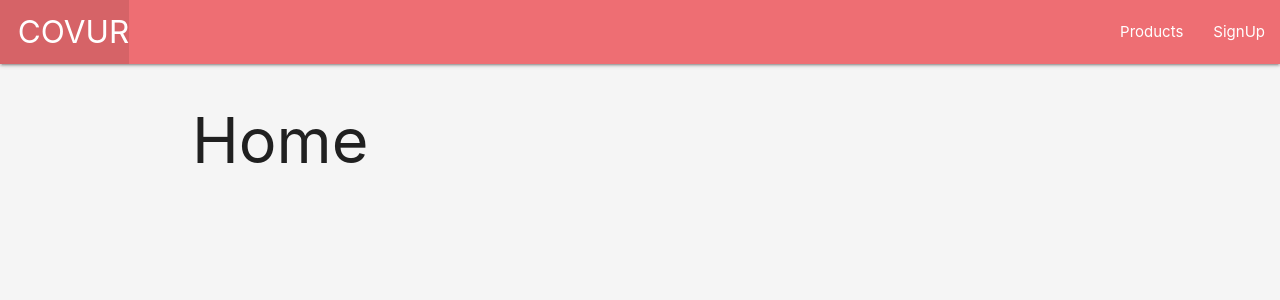
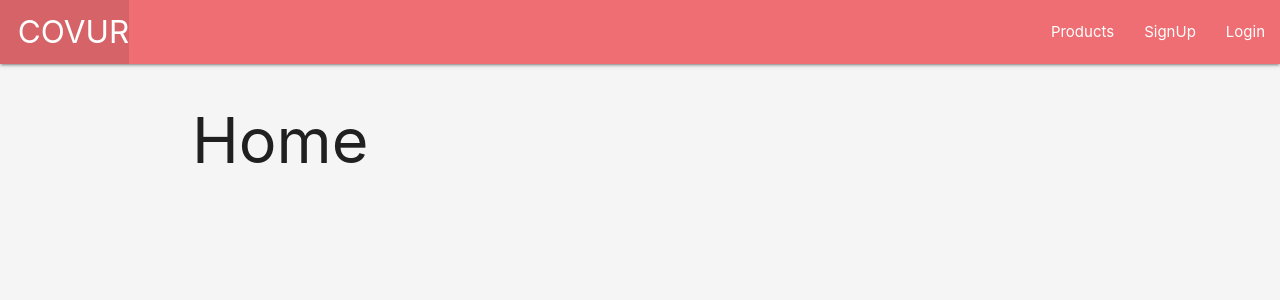
Before and after one commit to smackeem/COVUR, a Django app: template main_app/templates/home.html in a window 1280 px wide. Shown: the top 300 px of the page. Run offline with Django 5.2, Linux system fonts and the light colour scheme; the template is opened without the code that fills it, so the values that code supplies are empty; parts of the project's set-up code (start-up, migrations or seed data) failed here and were passed over.

Commit message:
Create url for signing customer out.

```diff
--- a/main_app/templates/base.html
+++ b/main_app/templates/base.html
@@ -18,6 +18,7 @@
         <ul class="right">
           <li><a href="{% url 'catalog' %}">Products</a></li>
           <li><a href="{% url 'signup' %}">SignUp</a></li>
+          <li><a href="{% url 'login' %}">Login</a></li>
         </ul>
       </div>
     </nav>
--- a/main_app/urls.py
+++ b/main_app/urls.py
@@ -7,4 +7,5 @@ urlpatterns = [
     path('products/<int:product_id>/', views.product_details, name='product_detail'),
     path('signup/', views.signup, name='signup'),
     path('login/', views.login_view, name='login'),
+    path('logout/', views.signout, name = 'logout')
 ]
```
